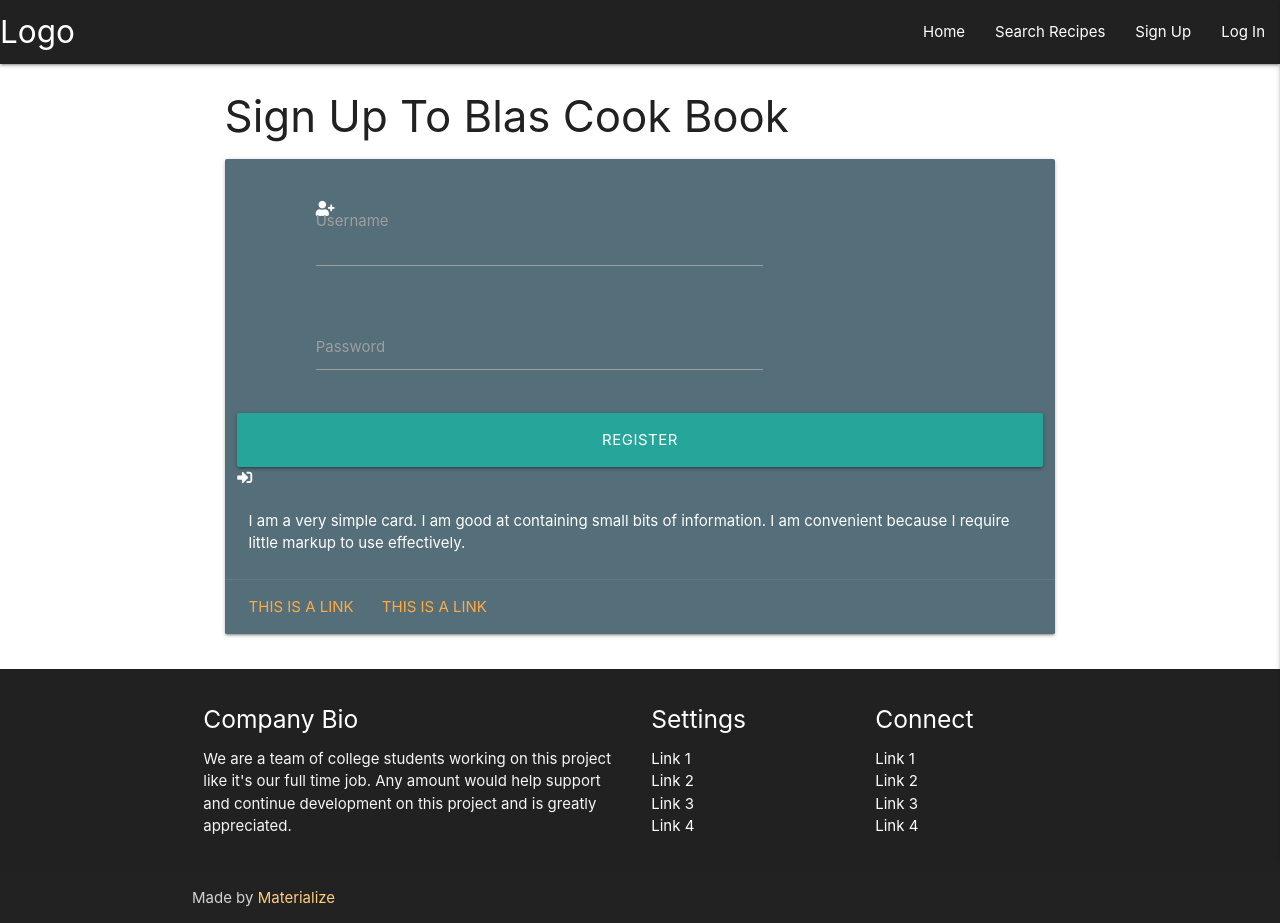
After one commit to lisaloudness/Blas, a Flask app: page /register in a window 1280 px wide. The commit adds this page. Run offline with Flask 3, Linux system fonts and the light colour scheme; some libraries are stand-ins or nearby versions.

Commit message:
Set up Sign Up page

```diff
--- a/app.py
+++ b/app.py
@@ -4,6 +4,7 @@ from flask import (
     redirect, request, session, url_for)
 from flask_pymongo import PyMongo
 from bson.objectid import ObjectId
+from werkzeug.security import generate_password_hash, check_password_hash
 if os.path.exists("env.py"):
     import env
 
@@ -23,6 +24,13 @@ def home():
     return render_template("index.html")
 
 
+#--SIGN UP--
+
+@app.route("/register", methods=["GET", "POST"])
+def register():
+    return render_template("register.html")
+
+
 @app.route("/")
 @app.route("/get_recipes")
 def get_recipes():
--- a/templates/base.html
+++ b/templates/base.html
@@ -4,7 +4,9 @@
   <meta http-equiv="Content-Type" content="text/html; charset=UTF-8"/>
   <meta name="viewport" content="width=device-width, initial-scale=1, maximum-scale=1.0"/>
   <link rel="stylesheet" href="https://cdnjs.cloudflare.com/ajax/libs/materialize/1.0.0/css/materialize.min.css">
-  <title>Starter Template - Materialize</title>
+  <link rel="stylesheet" href="https://cdnjs.cloudflare.com/ajax/libs/font-awesome/5.13.1/css/all.min.css"
+        integrity="sha512-xA6Hp6oezhjd6LiLZynuukm80f8BoZ3OpcEYaqKoCV3HKQDrYjDE1Gu8ocxgxoXmwmSzM4iqPvCsOkQNiu41GA==" crossorigin="anonymous" type="text/css">
+  <title>Blas</title>
 
   <!-- CSS  -->
   <link href="https://fonts.googleapis.com/icon?family=Material+Icons" rel="stylesheet">
@@ -19,7 +21,7 @@
       <ul class="right hide-on-med-and-down">
         <li><a href="{{ url_for('home') }}">Home</a></li>
         <li><a href="#">Search Recipes</a></li>
-        <li><a href="#">Sign Up</a></li>
+        <li><a href="{{ url_for('register') }}">Sign Up</a></li>
         <li><a href="#">Log In</a></li>
       </ul>
     </div>
@@ -27,67 +29,13 @@
 
   <ul class="sidenav" id="mobile-demo">
     <li><h4 class="center-align">Blas</h4></li>
-    <li><a href="#">Home</a></li>
+    <li><a href="{{ url_for('home') }}">Home</a></li>
     <li><a href="#">Search Recipes</a></li>
-    <li><a href="#">Sign Up</a></li>
+    <li><a href="{{ url_for('register') }}">Sign Up</a></li>
     <li><a href="#">Log In</a></li>
   </ul>
-    <div class="section no-pad-bot" id="index-banner">
-    <div class="container">
-      <br><br>
-      <h1 class="header center orange-text">Blas</h1>
-      <div class="row center">
-        <h5 class="header col s12 light">Save, Share and Organize your favourite recipes online!</h5>
-      </div>
-      <div class="row center">
-        <a href="http://materializecss.com/getting-started.html" id="download-button" class="btn-large waves-effect waves-light orange">Get Cooking!</a>
-      </div>
-      <br><br>
-
-    </div>
-  </div>
-
-
-  <div class="container">
-    <div class="section">
-
-      <!--   Icon Section   -->
-      <div class="row">
-        <div class="col s12 m4">
-          <div class="icon-block">
-            <h2 class="center light-blue-text"><i class="material-icons">flash_on</i></h2>
-            <h5 class="center">Speeds up development</h5>
-
-            <p class="light">We did most of the heavy lifting for you to provide a default stylings that incorporate our custom components. Additionally, we refined animations and transitions to provide a smoother experience for developers.</p>
-          </div>
-        </div>
-
-        <div class="col s12 m4">
-          <div class="icon-block">
-            <h2 class="center light-blue-text"><i class="material-icons">group</i></h2>
-            <h5 class="center">User Experience Focused</h5>
-
-            <p class="light">By utilizing elements and principles of Material Design, we were able to create a framework that incorporates components and animations that provide more feedback to users. Additionally, a single underlying responsive system across all platforms allow for a more unified user experience.</p>
-          </div>
-        </div>
-
-        <div class="col s12 m4">
-          <div class="icon-block">
-            <h2 class="center light-blue-text"><i class="material-icons">settings</i></h2>
-            <h5 class="center">Easy to work with</h5>
-
-            <p class="light">We have provided detailed documentation as well as specific code examples to help new users get started. We are also always open to feedback and can answer any questions a user may have about Materialize.</p>
-          </div>
-        </div>
-      </div>
-
-    </div>
-    <br><br>
-
-    <div class="section">
-
-    </div>
-  </div>
+{% block content%}
+{% endblock%}
 
   <footer class="page-footer grey darken-4">
     <div class="container">
--- /dev/null
+++ b/templates/register.html
@@ -0,0 +1,40 @@
+{% extends "base.html" %}
+{% block content %}
+
+<!-- REGISTRATION CARD -->
+<div class="row">
+  <form class="col s12 m8 offset-m2" method="POST" action="{{ url_for('register') }}">
+    <h3>Sign Up To Blas Cook Book</h3>
+    <div class="card blue-grey darken-1">
+      <div class="card-content white-text">
+<!-- USERNAME FIELD -->
+        <div class="row">
+          <div class="input-field col s7 offset-m1">
+            <i class="fas fa-user-plus"></i>
+            <input id="username" name="username" type="text" class="validate">
+            <label for="username">Username</label>
+          </div>
+        </div>
+<!-- PASSWORD FIELD -->
+        <div class="row">
+          <div class="input-field col s7 offset-m1">
+            <i class="fa-regular fa-circle-user"></i>
+            <input id="password" name="password" type="password" class="validate">
+            <label for="password">Password</label>
+          </div>
+        </div>
+<!-- REGISTER BUTTON-->
+      <div class="row">
+        <button type="submit" class="col s12 btn-large light-grey">Register</button><i class="fas fa-sign-in-alt"></i>
+      </div>
+          <p>I am a very simple card. I am good at containing small bits of information.
+            I am convenient because I require little markup to use effectively.</p>
+      </div>
+        <div class="card-action">
+          <a href="#">This is a link</a>
+          <a href="#">This is a link</a>
+        </div>
+    </div>
+  </form>
+</div>
+{% endblock %}
```
Also changed, not shown: templates/index.html (+56 -2 lines).
